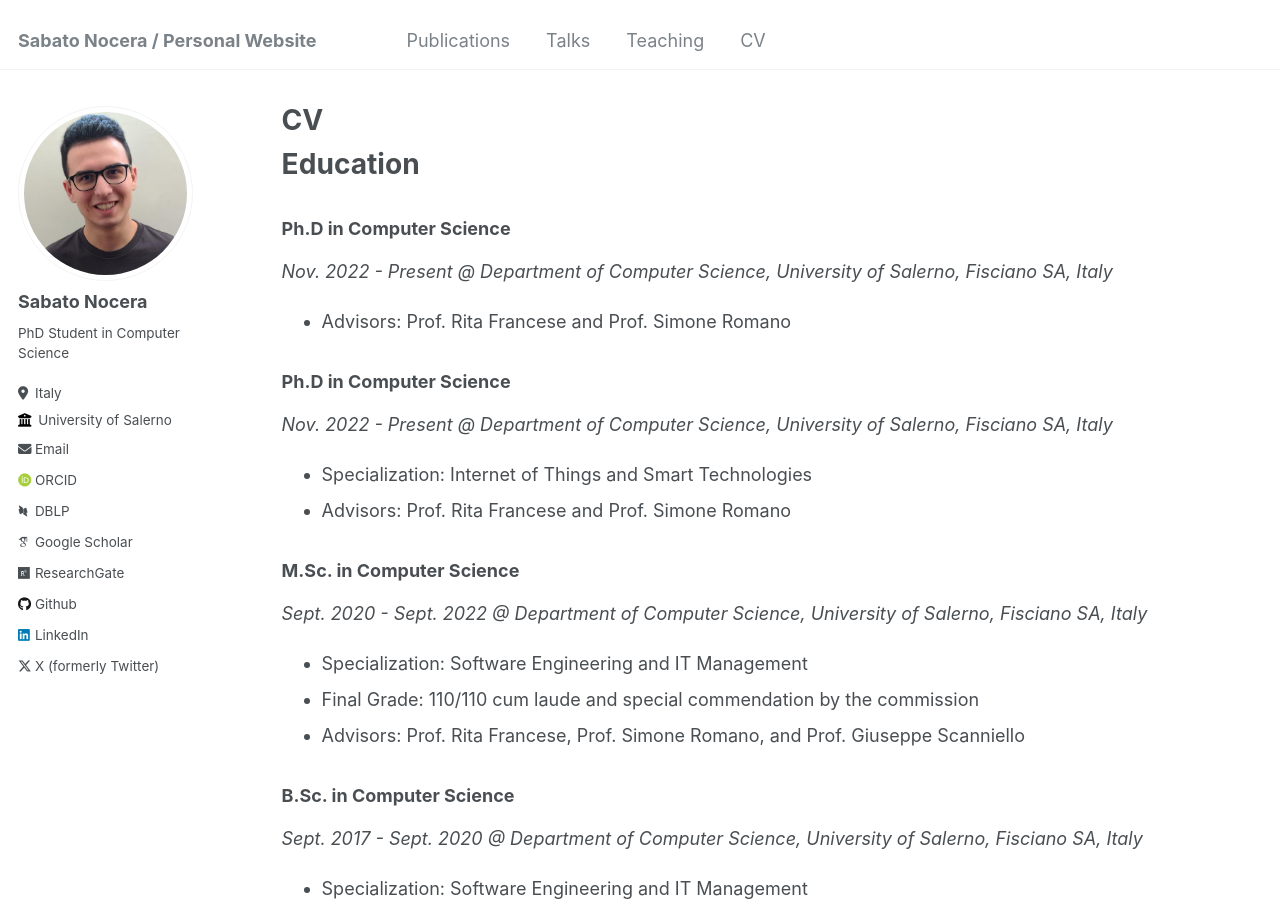
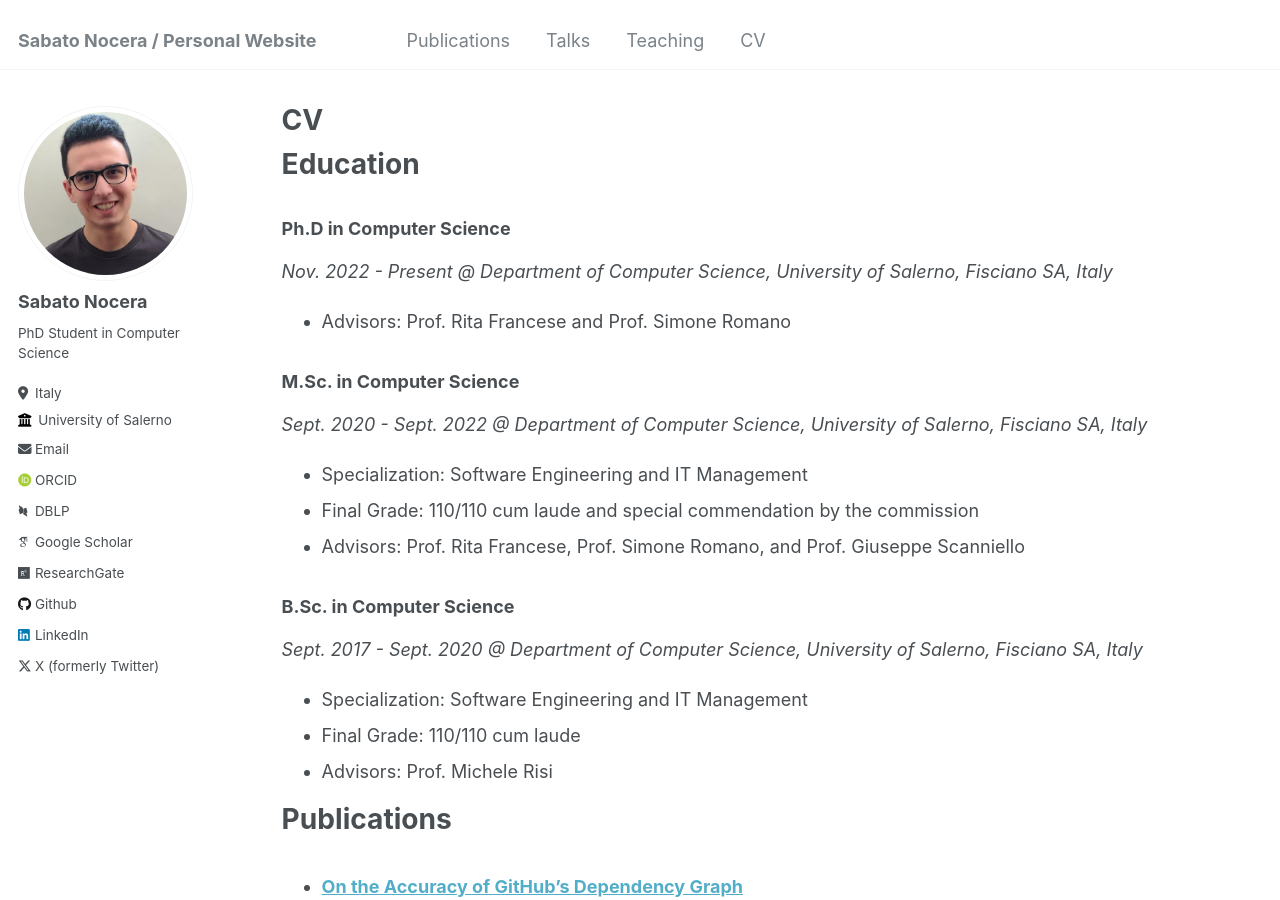
Before and after one commit to sabato-nocera/sabato-nocera.github.io, a Jekyll site: the page built from _pages/cv.md, in a window 1280 px wide and 900 px high. Built offline with Jekyll 4.4.1, drawn with Linux system fonts in a browser that asks for light colours; some web fonts are replaced.

Commit message:
Update cv.md

```diff
--- a/_pages/cv.md
+++ b/_pages/cv.md
@@ -13,11 +13,6 @@ Education
 ======
 ### Ph.D in Computer Science
 _Nov. 2022 - Present @ Department of Computer Science, University of Salerno, Fisciano SA, Italy_
-* Advisors: Prof. Rita Francese and Prof. Simone Romano
-
-### Ph.D in Computer Science
-_Nov. 2022 - Present @ Department of Computer Science, University of Salerno, Fisciano SA, Italy_
-* Specialization: Internet of Things and Smart Technologies
 * Advisors: Prof. Rita Francese and Prof. Simone Romano
 
 ### M.Sc. in Computer Science
```
